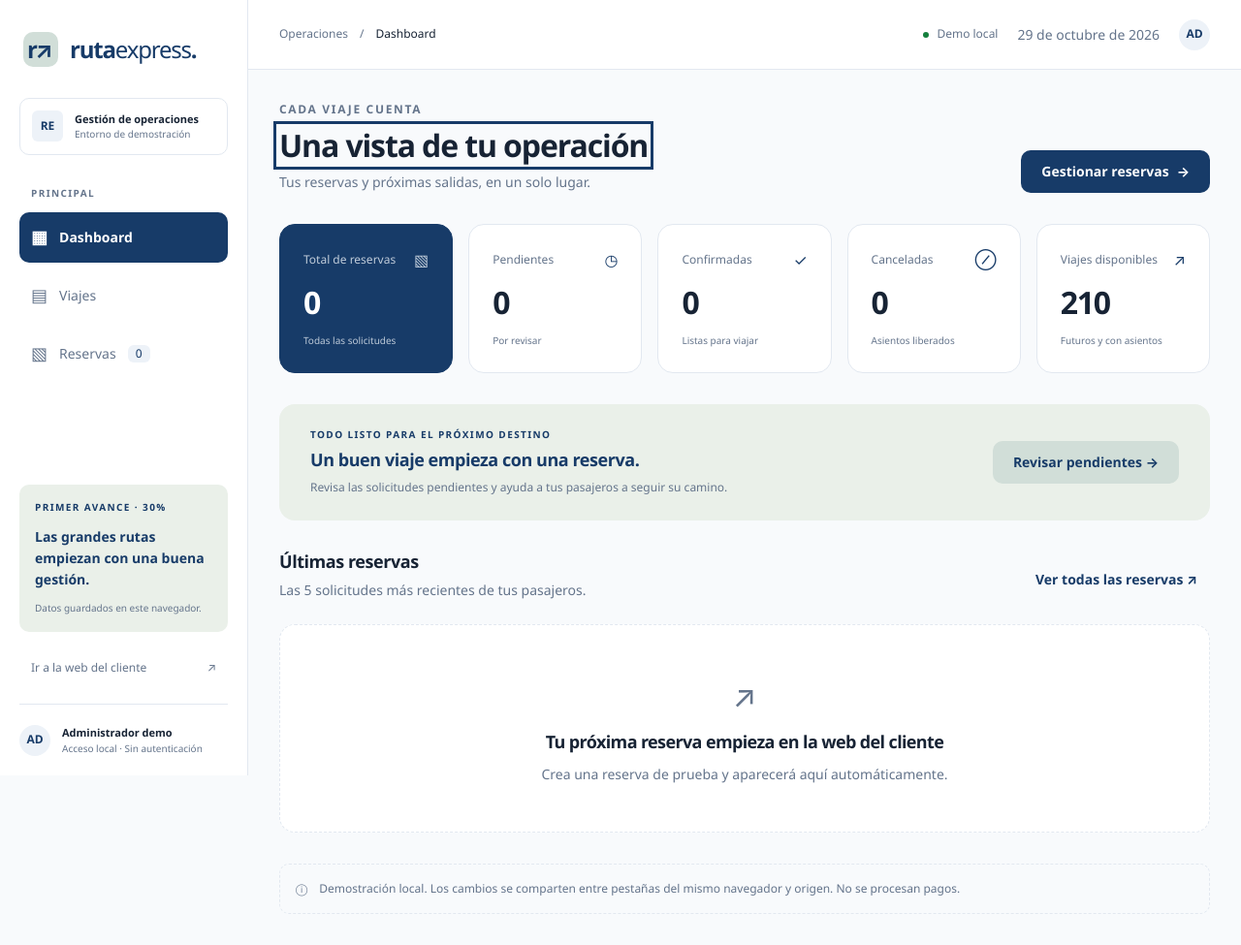
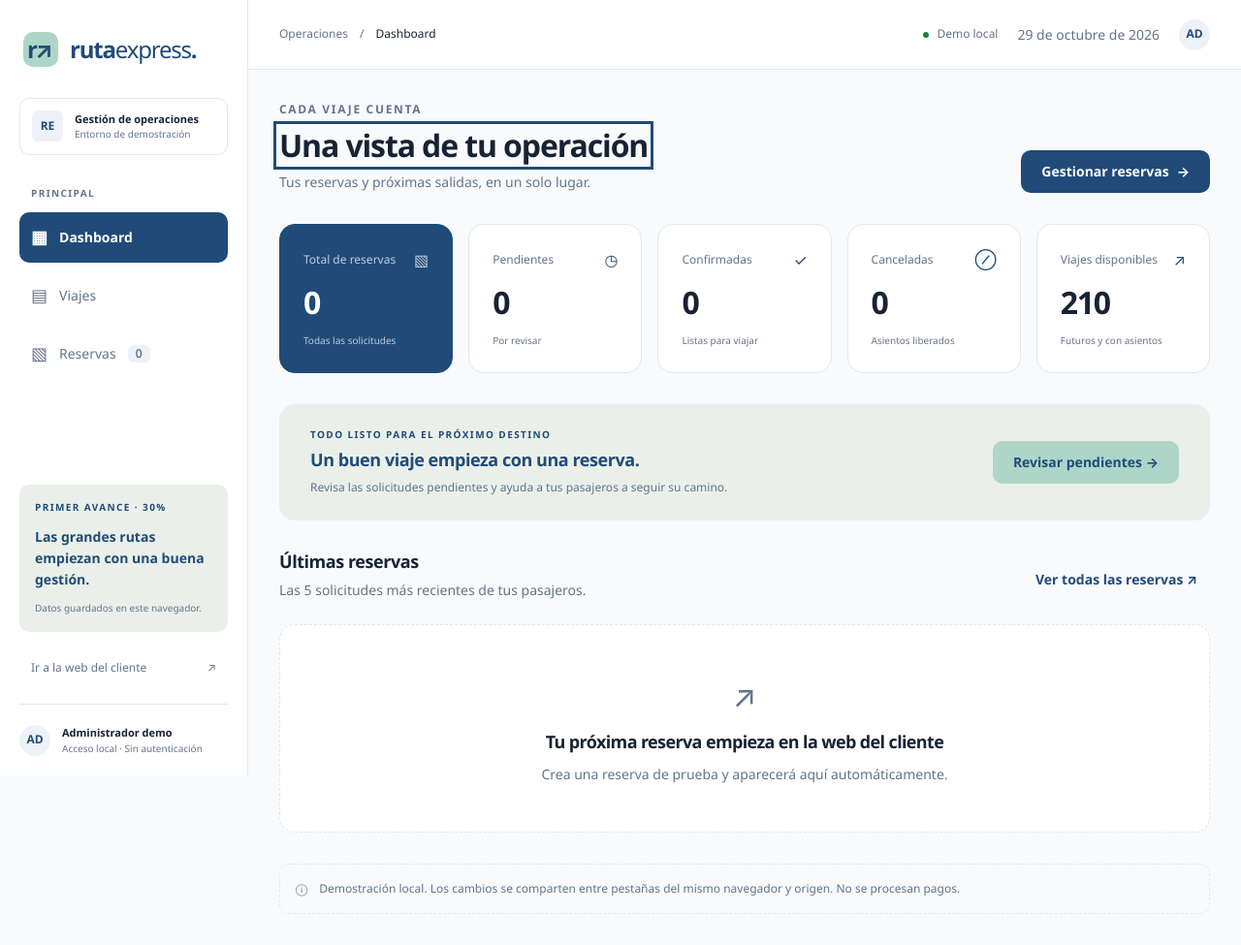
Before and after one commit to Falcao25/ruta-express-proyecto-final, a PHP site: page /admin/index.html in a window 1280 px wide. Shown: the whole page at 97% size. Run offline with PHP 8.4, Linux system fonts and the light colour scheme.

Commit message:
se suben cambios

```diff
--- a/shared/css/tokens.css
+++ b/shared/css/tokens.css
@@ -1,7 +1,7 @@
 :root {
   color-scheme: light;
-  --color-primary: #173b68;
-  --color-primary-hover: #102e52;
+  --color-primary: #204b78;
+  --color-primary-hover: #17395e;
   --color-background: #f8fafc;
   --color-surface: #ffffff;
   --color-text: #172334;
@@ -10,8 +10,8 @@
   --color-success: #15803d;
   --color-warning: #b45309;
   --color-danger: #dc2626;
-  --color-accent: #d1ded8;
-  --color-accent-hover: #becfc6;
+  --color-accent: #add5c8;
+  --color-accent-hover: #96c7b7;
   --color-primary-soft: #edf2f8;
   --color-success-soft: #ecfdf3;
   --color-warning-soft: #fffbeb;
@@ -22,10 +22,10 @@
   --color-seat: #d9e1e9;
   --color-white-muted: #c0ccda;
   --color-overlay: #17233480;
-  --color-brand-orange: #c8a486;
+  --color-brand-orange: #e99a59;
   --color-brand-orange-hover: var(--color-orange-ink);
-  --color-brand-orange-soft: #f0e9e2;
-  --color-orange-ink: #795a46;
+  --color-brand-orange-soft: #fff0e4;
+  --color-orange-ink: #a65122;
   --color-public-background: #f4f6f8;
   --color-footer: #102c4d;
   --color-white-soft: #ffffffcc;
```
